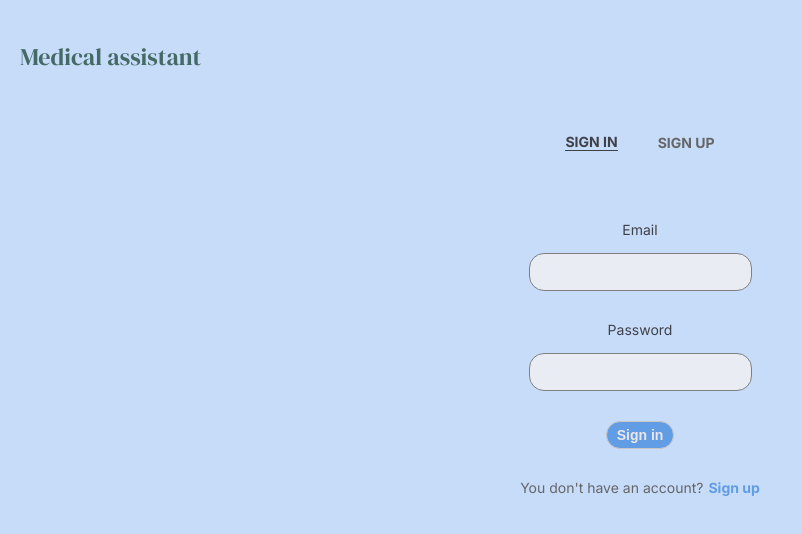
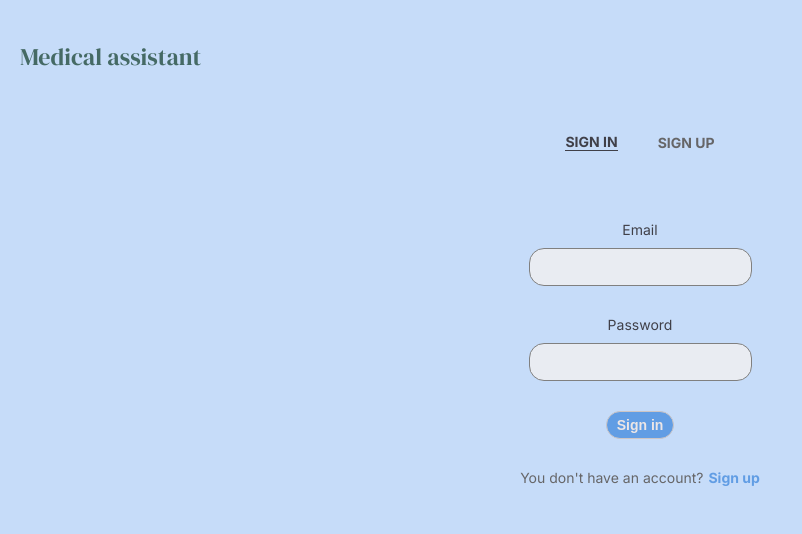
Before and after one commit to NNikiforuk/medical-assistant, a Next.js app: page / in a window 1280 px wide. Shown: the top 534 px of the page, without its empty margins (0-802 px from the left). Built offline with nearby package versions, Linux system fonts and the light colour scheme.

Commit message:
Small style fixes in inputs

```diff
--- a/app/dashboard/add/page.tsx
+++ b/app/dashboard/add/page.tsx
@@ -52,7 +52,6 @@ const Add = () => {
 			</div>
 			<form className="add__form" onSubmit={handleAdding}>
 				<Select onChange={(e) => setHour(e.target.value)} value={hour} />
-
 				<Input
 					value={name}
 					onChange={(e) => setName(e.target.value)}
--- a/components/common/Input/input.scss
+++ b/components/common/Input/input.scss
@@ -34,8 +34,6 @@
 
 @media only screen and (min-width: 768px) {
 	.input__wrapper {
-		margin-bottom: 20px;
-
 		.input,
 		.input--error,
 		.label {
@@ -55,7 +53,6 @@
 		.input--error,
 		.label {
 			font-size: $font-size-m;
-			margin: 25px 0;
 		}
 
 		.input {
@@ -79,12 +76,10 @@
 		.label,
 		.input__message {
 			font-size: $font-size-xs;
-			margin-bottom: 0;
 		}
 
 		.input {
 			padding: 10px 20px;
-			margin-top: 15px;
 		}
 	}
 }
--- a/components/forms/LoginRegistrationForm/loginRegistrationForm.scss
+++ b/components/forms/LoginRegistrationForm/loginRegistrationForm.scss
@@ -12,6 +12,7 @@
 @media only screen and (min-width: 768px) {
 	.home__form {
 		margin-top: 50px;
+		gap: 40px;
 	}
 }
 
@@ -19,5 +20,6 @@
 	.home__form {
 		font-size: $font-size-xs;
 		margin-top: 70px;
+		gap: 20px;
 	}
 }
```
